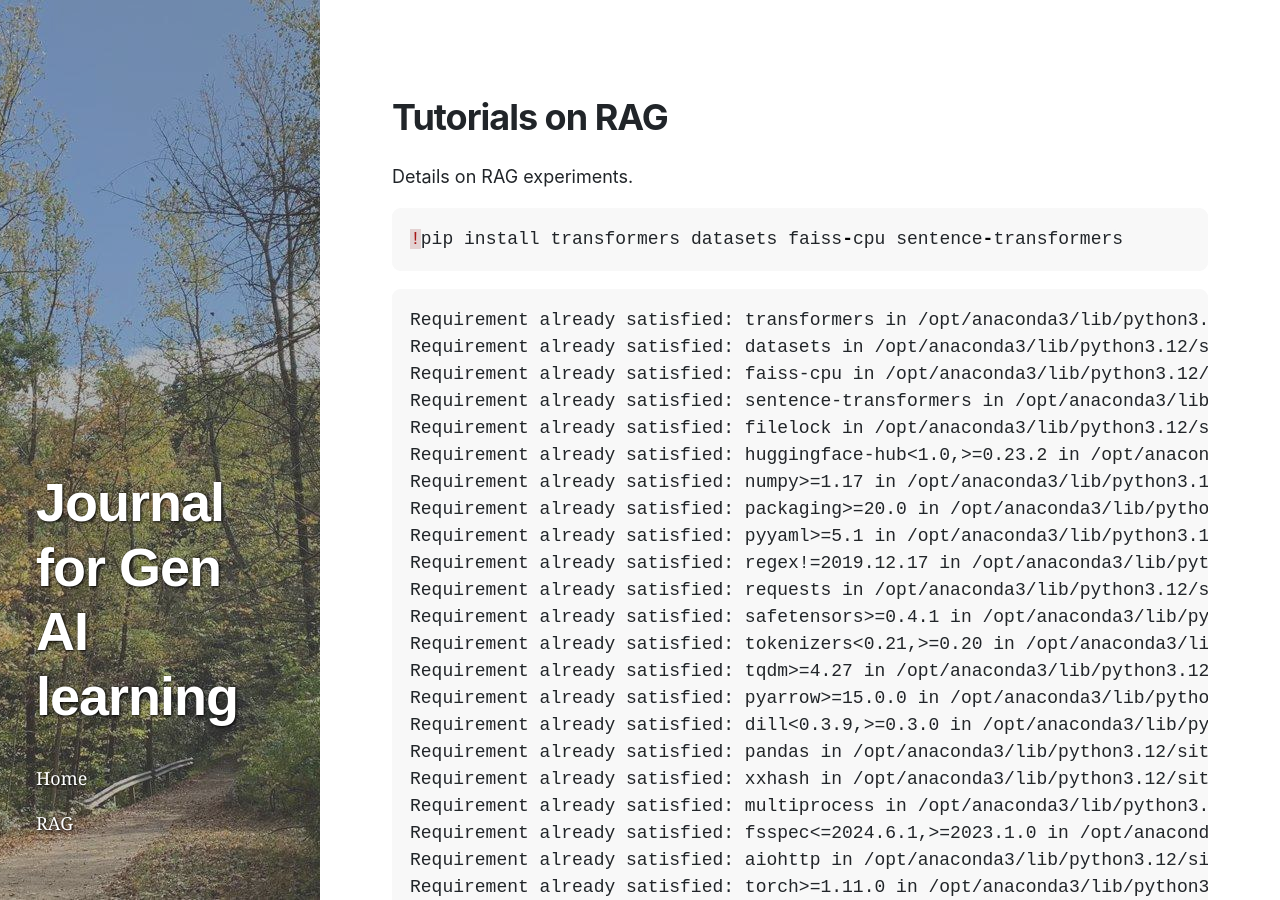
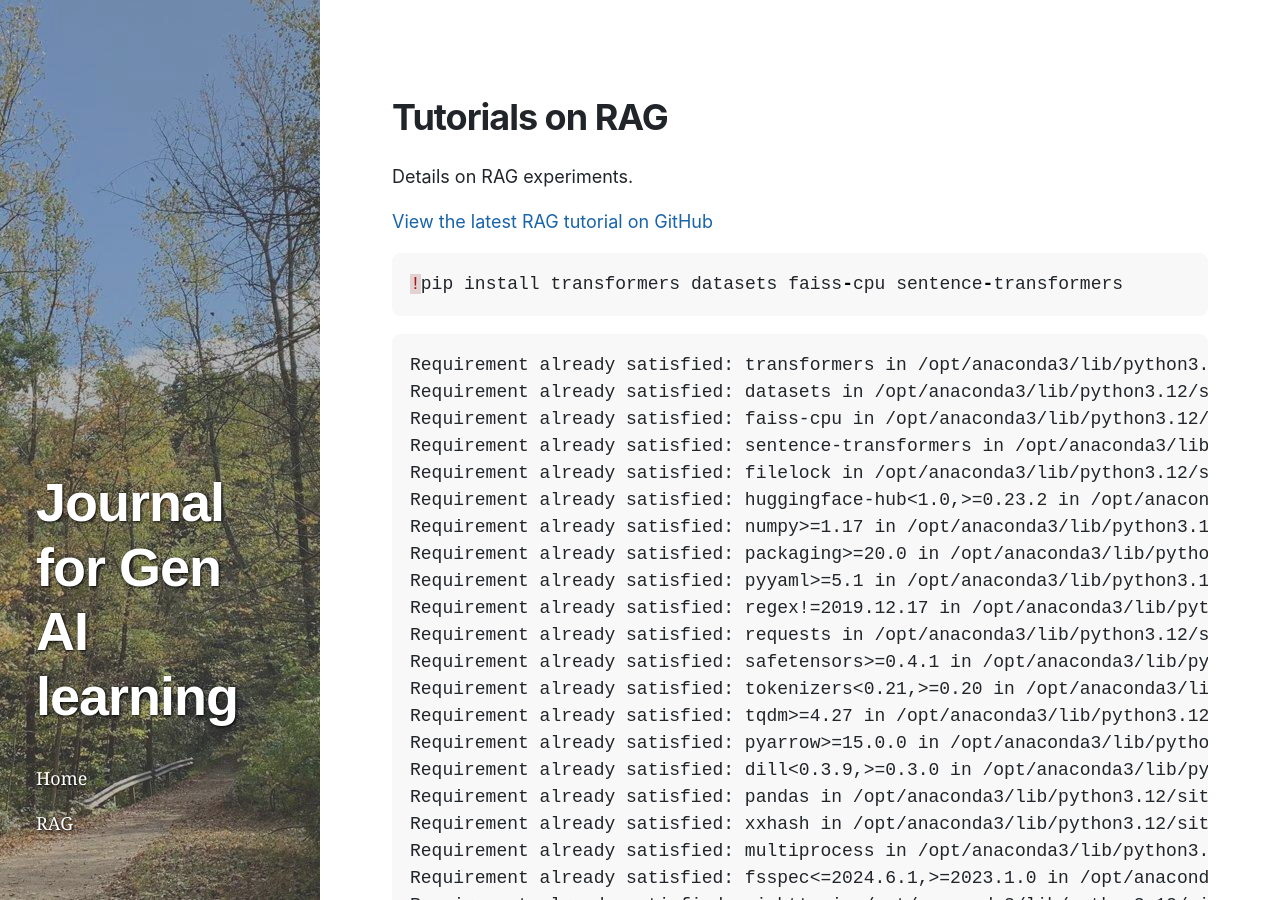
Before and after one commit to PrabuAppDev/github-pages-genai, a Jekyll site: the page built from rag-tutorial.md, in a window 1280 px wide and 900 px high. Built offline with Jekyll 4.4.1, drawn with Linux system fonts in a browser that asks for light colours; nearby versions of some CDN libraries.

Commit message:
Revert "debug md remote 404"
This reverts commit 3455d410ab02a6c8eb770e52ed628c010af6a169.

````diff
--- a/rag-tutorial.md
+++ b/rag-tutorial.md
@@ -7,7 +7,7 @@ title: RAG-tutorial
 
 Details on RAG experiments.
 
-<!-- <a href="https://github.com/PrabuAppDev/genai-rag/blob/main/rag-101.md" target="_blank">View the latest RAG tutorial on GitHub</a> -->
+<a href="https://github.com/PrabuAppDev/genai-rag/blob/main/rag-101.md" target="_blank">View the latest RAG tutorial on GitHub</a>
 
 ```python
 !pip install transformers datasets faiss-cpu sentence-transformers
````
